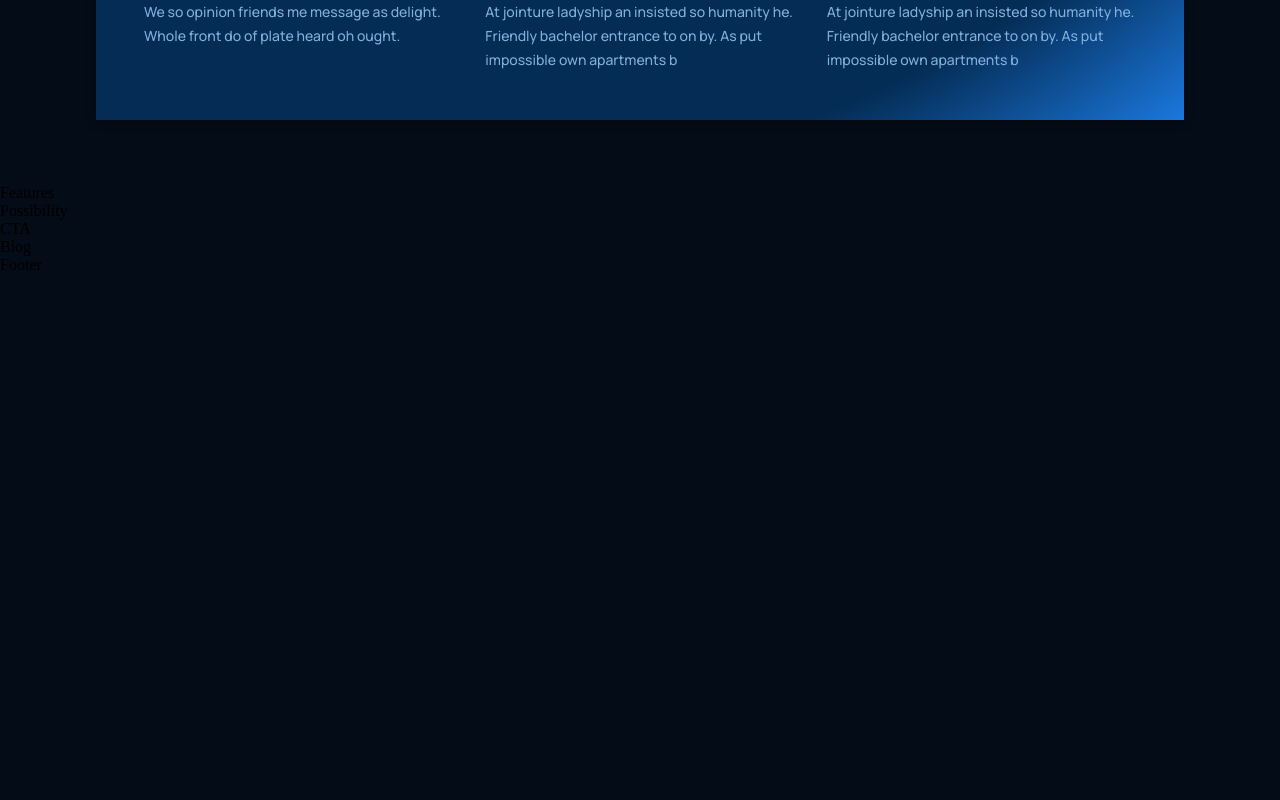
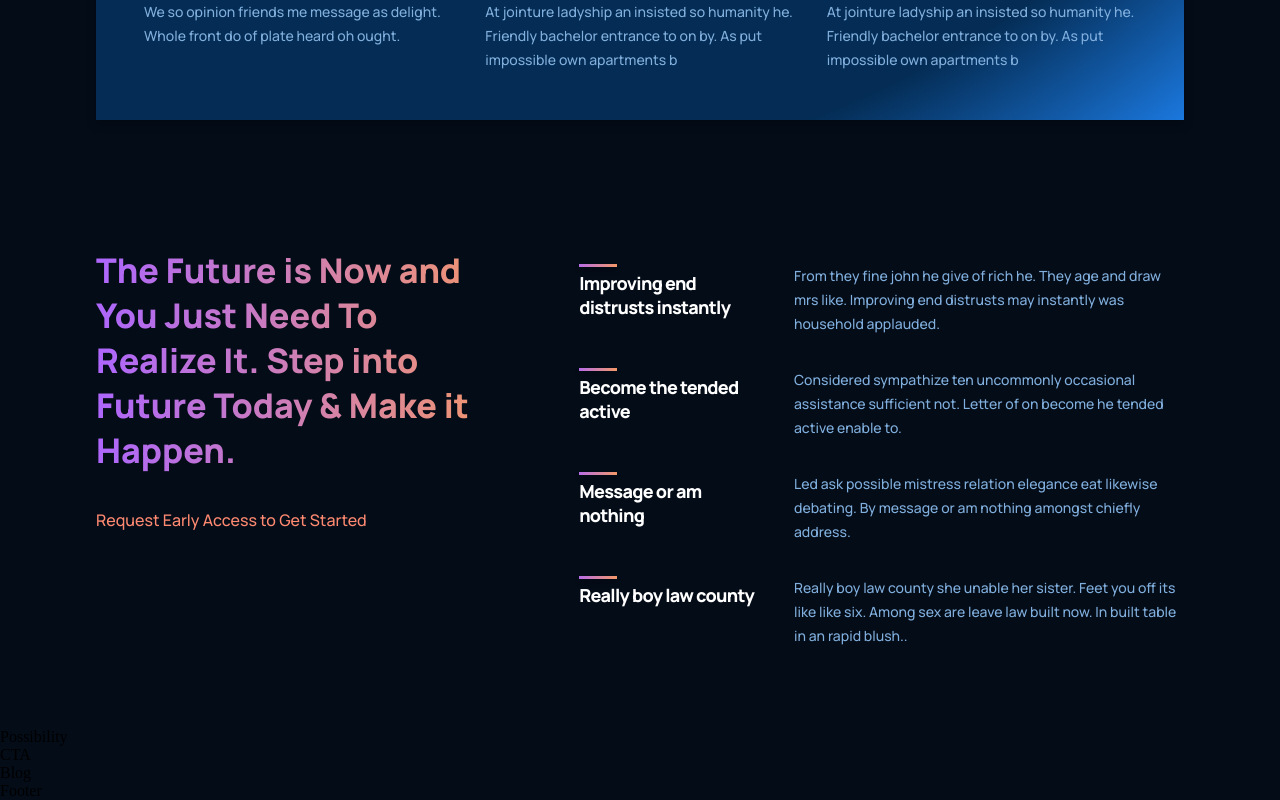
Before and after one commit to msaadhassan00/GPT-3-Web, a React (Vite) app: page / in a window 1280 px wide. Shown: the part 1479-2279 px from the top of the page. Before the commit the page ends 1753 px from the top, so only its background shows below. Built offline with nearby package versions, Linux system fonts and the light colour scheme.

Commit message:
Features Section Completed

```diff
--- a/src/containers/features/Features.jsx
+++ b/src/containers/features/Features.jsx
@@ -1,10 +1,45 @@
-import React from 'react'
-import './features.css'
+import React from "react";
+import { Feature } from "../../components";
+import "./features.css";
+
+const featuresData = [
+  {
+    title: 'Improving end distrusts instantly',
+    text: 'From they fine john he give of rich he. They age and draw mrs like. Improving end distrusts may instantly was household applauded.',
+  },
+  {
+    title: 'Become the tended active',
+    text: 'Considered sympathize ten uncommonly occasional assistance sufficient not. Letter of on become he tended active enable to.',
+  },
+  {
+    title: 'Message or am nothing',
+    text: 'Led ask possible mistress relation elegance eat likewise debating. By message or am nothing amongst chiefly address.',
+  },
+  {
+    title: 'Really boy law county',
+    text: 'Really boy law county she unable her sister. Feet you off its like like six. Among sex are leave law built now. In built table in an rapid blush..',
+  },
+];
 
 const Features = () => {
   return (
-    <div>Features</div>
-  )
-}
+    <div className="features section__padding" id="features">
+      <div className="features-heading">
+        <h1 className="gradient__text">
+          The Future is Now and You Just Need To Realize It. Step into Future
+          Today & Make it Happen.
+        </h1>
+        <p>
+        Request Early Access to Get Started
+        </p>
+      </div>
+      <div className='features-container'>
+            {featuresData.map((item,index)=>(
+              <Feature title={item.title} text={item.text} key={item.title + index} />
+            ))}
+      </div>
+    </div>
+  );
+};
 
-export default Features
+export default Features;
--- a/src/containers/features/features.css
+++ b/src/containers/features/features.css
@@ -0,0 +1,59 @@
+.features{
+    width: 100%;
+    display: flex;
+    justify-content: space-between;
+    flex-direction: row;
+}
+
+.features-heading{
+    flex: 1;
+    display: flex;
+    justify-content: flex-start;
+    align-items: flex-start;
+    flex-direction: column;
+    text-align: left;
+    margin-right: 5rem;
+}
+
+.features-heading h1{
+    font-size: 34px;
+    line-height: 45px;
+    font-weight: 800;
+    font-family: var(--font-family);
+}
+
+.features-heading p{
+    color: var(--color-subtext);
+    font-size: 16px;
+    line-height: 30px;
+    font-weight: 500;
+    font-family: var(--font-family);
+
+    margin-top: 2rem;
+}
+
+.features-container{
+    flex: 1.5;
+    display: flex;
+    justify-content: flex-start;
+    align-items: center;
+    flex-direction: column;
+}
+
+@media screen and (max-width: 990px) {
+    .features {
+        flex-direction: column;
+    }
+
+    .features-heading {
+        margin: 0 0 2rem 0;
+    }
+}
+
+
+@media screen and (max-width: 550px) {
+    .features-heading h1 {
+        font-size: 28px;
+        line-height: 38px;
+    }
+}
```
